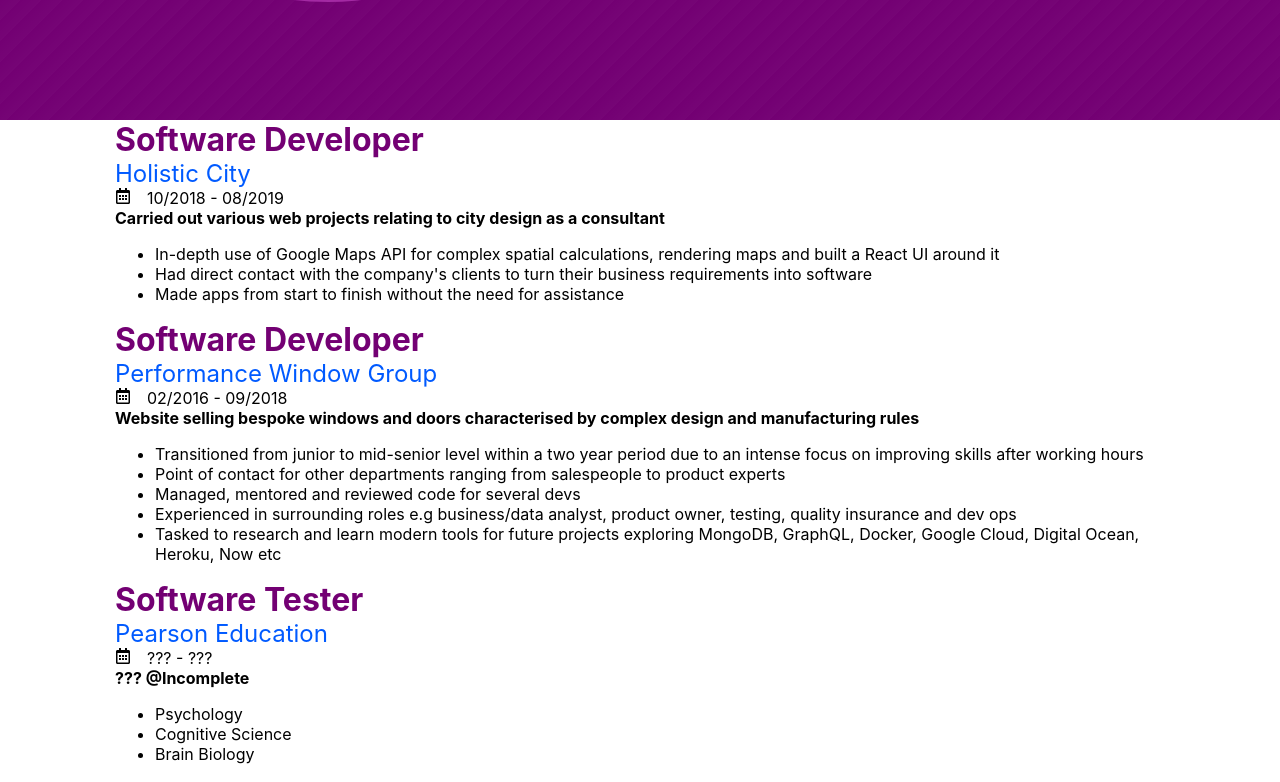
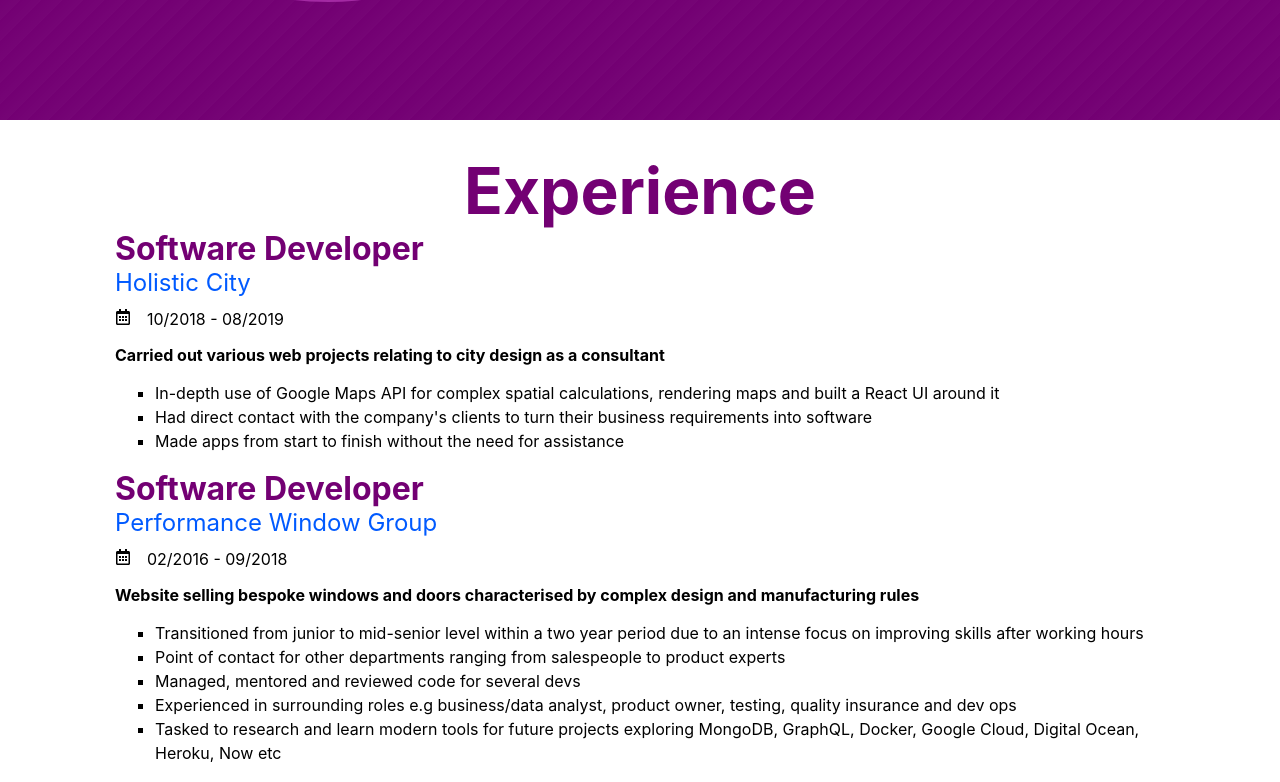
Before and after one commit to TAQ2/taq2.github.io, a React (Create React App) app: page /#/ in a window 1280 px wide. Shown: the part 680-1462 px from the top of the page. Built offline with nearby package versions, Linux system fonts and the light colour scheme.

Commit message:
content for experience

```diff
--- a/src/Gallery.js
+++ b/src/Gallery.js
@@ -106,7 +106,6 @@ export default function Gallery() {
     <div style={{ color: colours.secondary }}>
       <Title
         style={{
-          textAlign: "center",
           marginBottom: "0.5em",
           backgroundColor: colours.primary
         }}
--- a/src/Home/InfoTile.js
+++ b/src/Home/InfoTile.js
@@ -3,16 +3,19 @@ import { FaRegCalendarAlt } from "react-icons/fa";
 
 import { colours } from "../theme";
 import experienceData from "./experienceData";
+
 // @Cleanup - does it make sense to use the content container and not the Tile component?
 // When you navigate from the landing tile, because ContentContainer is not 100vh it looks weird
 // should we just ignore the scroll and go to a new page
 import ContentContainer from "../components/ContentContainer";
+import Title from "../components/Title";
 
 export default function InfoTile({ infoSectionRef }) {
   return (
     <ContentContainer ref={infoSectionRef}>
-      {experienceData.map(experience => (
-        <div>
+      <Title style={{ marginTop: "0.5em" }}>Experience</Title>
+      {experienceData.map((experience, i) => (
+        <div key={i}>
           <div
             style={{
               fontSize: "2em",
@@ -25,26 +28,40 @@ export default function InfoTile({ infoSectionRef }) {
           <div
             style={{
               fontSize: "1.5em",
-              color: colours.tertiary
+              color: colours.tertiary,
+              marginBottom: "0.5em"
             }}
           >
             {experience.company}
           </div>
-          <div>
+          <div
+            style={{
+              marginBottom: "1em"
+            }}
+          >
             <FaRegCalendarAlt style={{ marginRight: "1em" }} />
             <span>{experience.from}</span> - <span>{experience.to}</span>
           </div>
+          {experience.description && (
             <div
               style={{
-              // color: colours.tertiary,
                 fontWeight: "bold"
               }}
             >
               {experience.description}
             </div>
+          )}
           <ul>
-            {experience.bullets.map(bullet => (
-              <li>{bullet}</li>
+            {experience.bullets.map((bullet, i) => (
+              <li
+                key={i}
+                style={{
+                  lineHeight: "1.5em",
+                  listStyleType: "square"
+                }}
+              >
+                {bullet}
+              </li>
             ))}
           </ul>
         </div>
--- a/src/Home/LandingTile.js
+++ b/src/Home/LandingTile.js
@@ -129,7 +129,13 @@ export default function LandingTile({ infoSectionRef }) {
         </ImgContainer>
         <div style={{ width: "5%" }} />
         <TextContainer style={textAnimation}>
-          <Title>Arjun Gupta</Title>
+          <Title
+            style={{
+              color: colours.primary
+            }}
+          >
+            Arjun Gupta
+          </Title>
           <div
             style={{
               fontSize: "1.6em",
--- a/src/Home/experienceData.js
+++ b/src/Home/experienceData.js
@@ -30,17 +30,21 @@ export default [
   {
     jobTitle: "Software Tester",
     company: "Pearson Education",
-    from: "???",
-    to: "???",
-    description: "??? @Incomplete",
-    bullets: ["Psychology", "Cognitive Science", "Brain Biology"]
+    from: "10/2015",
+    to: "02/2016",
+    description:
+      "Translating children vocabulary games from the US to the UK market",
+    bullets: [
+      "Testing areas of the system by following prepared scripts and recording any issues",
+      "Retesting fixed issues following meticulous step by step instructions",
+      "Responding to customer emails and dealing with their requests in a concise and professional manner" // @Incomplete -  & Customer Support Officer
+    ]
   },
   {
     jobTitle: "Neuroscience (1st Class)",
     company: "University of Sussex",
     from: "09/2012",
-    to: "06/2015",
-    description: "??? @Incomplete",
+    to: "06/2015", // @Incomplete - do we put a description here?
     bullets: ["Psychology", "Cognitive Science", "Brain Biology"]
   }
 ];
--- a/src/components/ContentContainer.js
+++ b/src/components/ContentContainer.js
@@ -3,6 +3,7 @@ import styled from "styled-components";
 import { screenBreakpoints } from "../theme";
 
 // @Incomplete - should this be on the landing tile as well?
+// @Incomplete - should this handle margin top or should that be done by nav bar thing
 
 export default styled.div`
   margin: 0 auto;
--- a/src/components/Title.js
+++ b/src/components/Title.js
@@ -1,12 +1,13 @@
 import styled from "styled-components";
 
-import { screenBreakpoints } from "../theme";
+import { screenBreakpoints, colours } from "../theme";
 
 const Title = styled.div`
   font-size: 4em;
   font-weight: bold;
   text-align: center;
 
+  color: ${colours.secondary};
   @media (max-width: ${screenBreakpoints.small}px) {
     font-size: 3em;
   }
```
Lines whose indentation alone changed are shown as unchanged.
